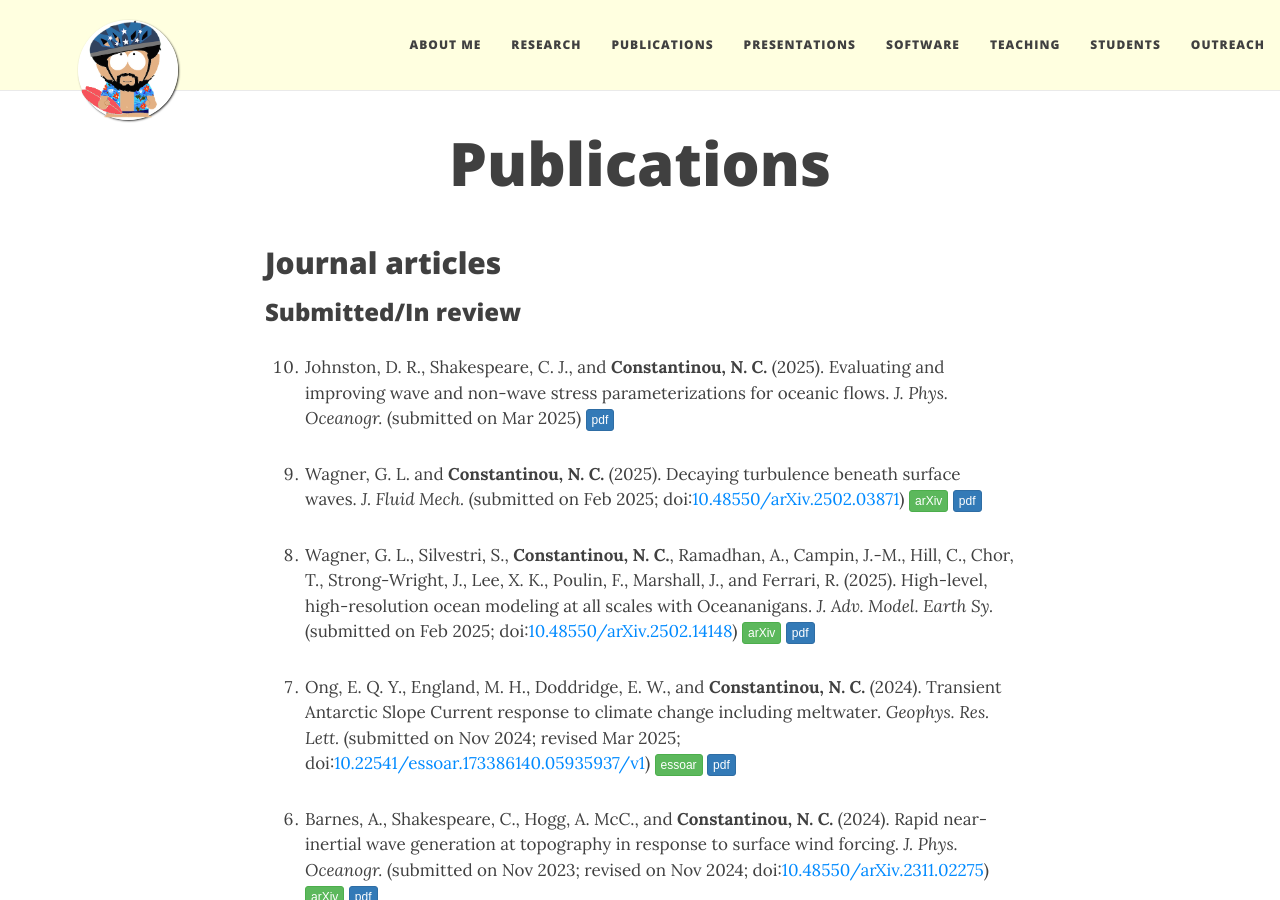
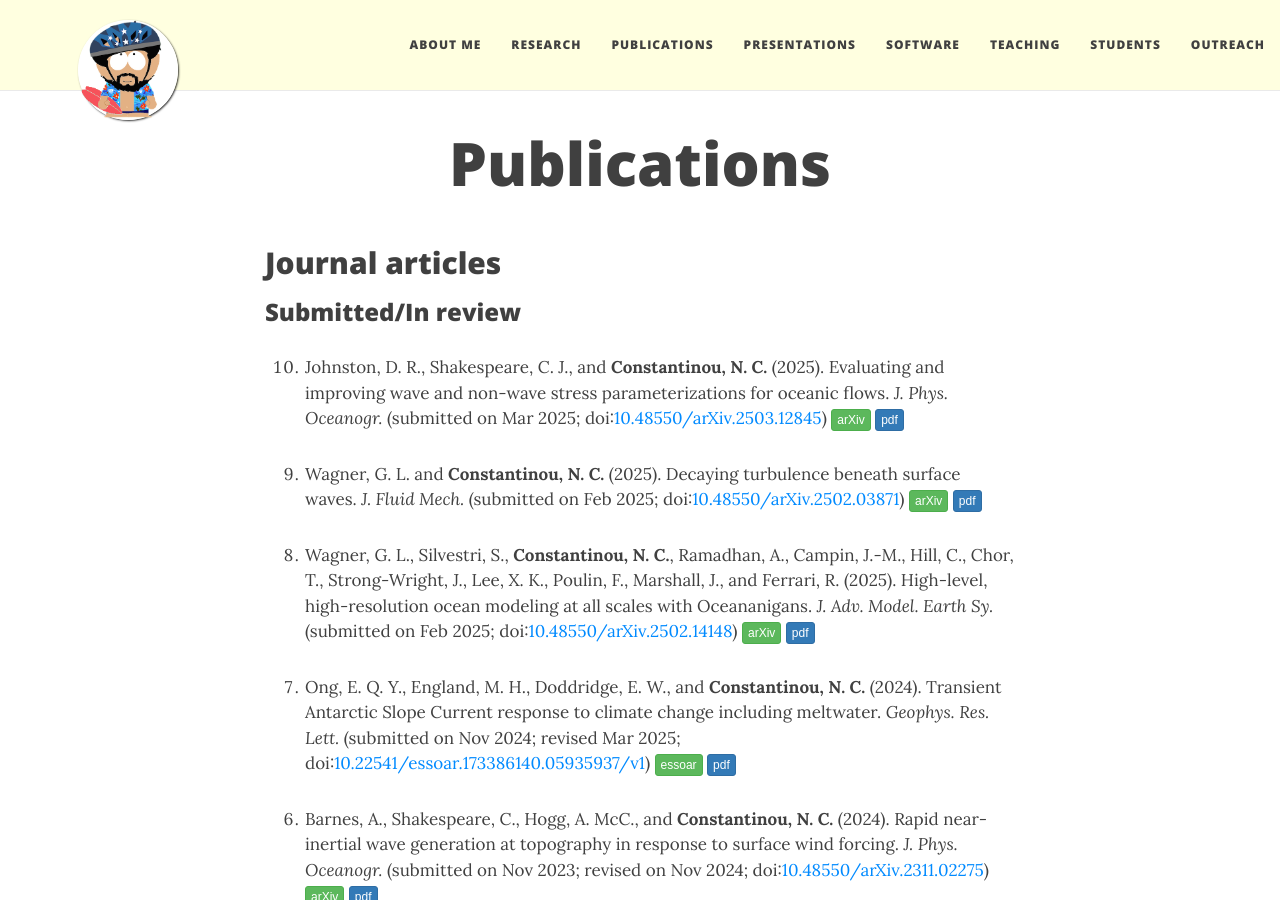
Before and after one commit to navidcy/navidcy.github.io, a Jekyll site: the page built from publications.md, in a window 1280 px wide and 900 px high. Built offline with Jekyll 4.4.1, drawn with Linux system fonts in a browser that asks for light colours; nearby versions of some CDN libraries; comment, search, counter and statistics services are not loaded.

Commit message:
arxiv for internal-tide

```diff
--- a/publications.md
+++ b/publications.md
@@ -9,8 +9,7 @@
 
 ### Submitted/In review
 
-
-0. Johnston, D. R., Shakespeare, C. J., and **Constantinou, N. C.** (2025). Evaluating and improving wave and non-wave stress parameterizations for oceanic flows. _J. Phys. Oceanogr._ (submitted on Mar 2025) [<span class="btn btn-primary btn-xs{{end}}" style="font-family:sans-serif;">pdf</span>][internal-tide-parameterizations]
+0. Johnston, D. R., Shakespeare, C. J., and **Constantinou, N. C.** (2025). Evaluating and improving wave and non-wave stress parameterizations for oceanic flows. _J. Phys. Oceanogr._ (submitted on Mar 2025; doi:[10.48550/arXiv.2503.12845](https://doi.org/10.48550/arXiv.2503.12845)) [<span class="btn btn-success btn-xs{{end}}" style="font-family:sans-serif;">arXiv</span>][arXiv:2503.12845]{:target="_blank"} [<span class="btn btn-primary btn-xs{{end}}" style="font-family:sans-serif;">pdf</span>][internal-tide-parameterizations]
 
 
 0. Wagner, G. L. and **Constantinou, N. C.** (2025). Decaying turbulence beneath surface waves.  _J. Fluid Mech._ (submitted on Feb 2025; doi:[10.48550/arXiv.2502.03871](https://doi.org/10.48550/arXiv.2503.03871)) [<span class="btn btn-success btn-xs{{end}}" style="font-family:sans-serif;">arXiv</span>][arXiv:2503.03871]{:target="_blank"} [<span class="btn btn-primary btn-xs{{end}}" style="font-family:sans-serif;">pdf</span>][betaplane-surface-waves]
@@ -323,6 +322,7 @@
 [arXiv:2401.14230]: https://arxiv.org/abs/2401.14230
 [arXiv:2502.14148]: https://arxiv.org/abs/2502.14148
 [arXiv:2503.03871]: https://arxiv.org/abs/2503.03871
+[arXiv:2503.12845]: https://arxiv.org/abs/2503.12845
 
 [twolayer-mom6-movie]: https://vimeo.com/342848501
 
```
